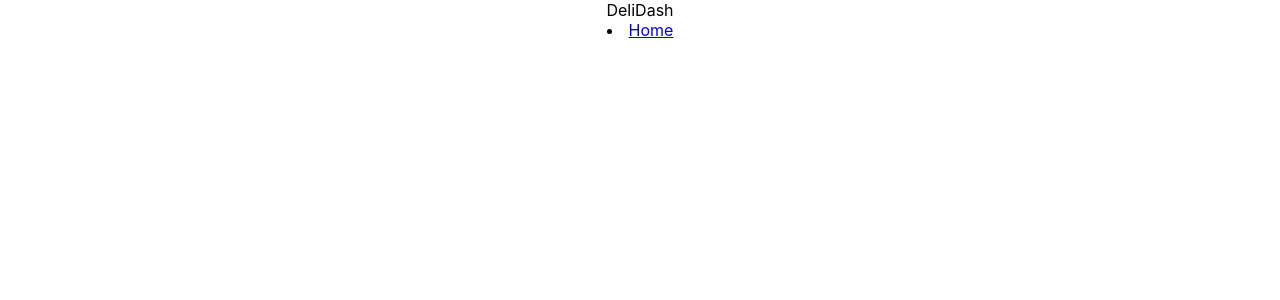
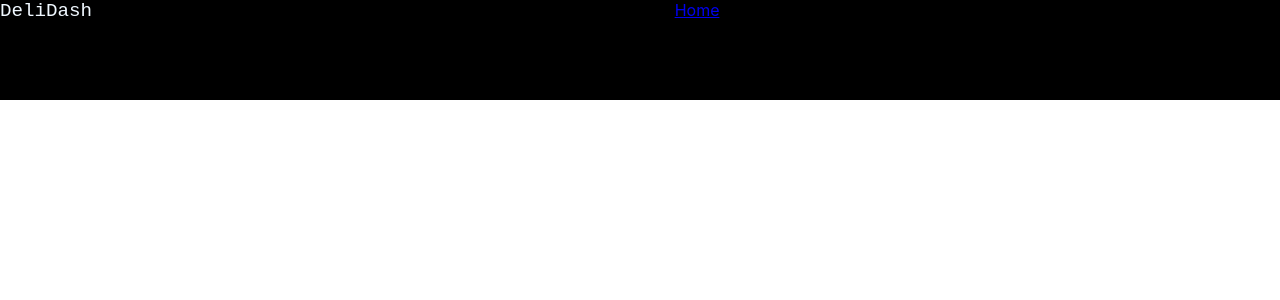
Before and after one commit to Landrien/delidash, a React (Create React App) app: page / in a window 1280 px wide. Shown: the top 300 px of the page. Built offline with nearby package versions, Linux system fonts and the light colour scheme.

Commit message:
fix: MySQL

```diff
--- a/src/FrontEnd/MainPage/NavBar.css
+++ b/src/FrontEnd/MainPage/NavBar.css
@@ -0,0 +1,15 @@
+.Fond {
+    background-color: black;
+    width: 100%;
+    height: 100px;
+}
+
+t1 {
+    color: aliceblue;
+    font-family: 'Courier New', Courier, monospace;
+    font-size: larger;
+    float: left;
+    display: flex;
+    align-items: center;
+    justify-content: center;
+}
--- a/src/FrontEnd/MainPage/NavBar.js
+++ b/src/FrontEnd/MainPage/NavBar.js
@@ -4,10 +4,10 @@ import './NavBar.css';
 
 const NavBar = (props) => {
     return (
-        <div>
-            <div className='logo'>
+        <div className='Fond'>
+            <t1>
                 DeliDash
-            </div>
+            </t1>
             <nav className='item'>
                 <li>
                     <NavLink to="/" props>Home</NavLink>
```
